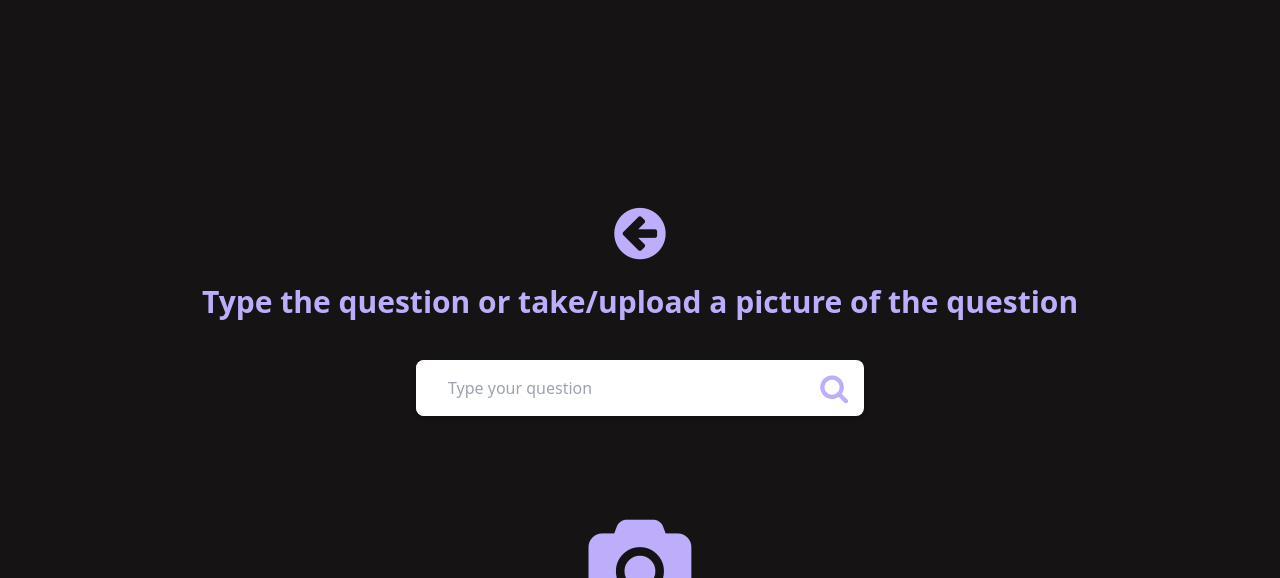
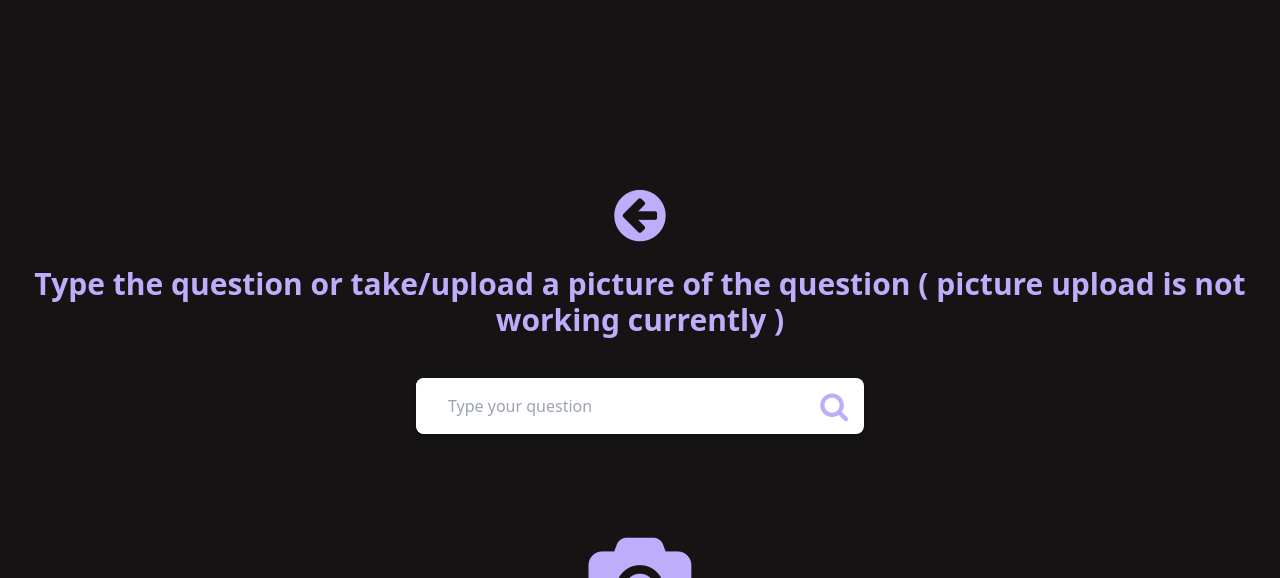
Before and after one commit to RezSat/ike, a Flask app: page /en/ict/ask in a window 1280 px wide. Shown: the top 578 px of the page. Run offline with Flask 3, Linux system fonts and the light colour scheme; parts of the project's set-up code (start-up, migrations or seed data) failed here and were passed over; some libraries are stand-ins or nearby versions.

Commit message:
not working

```diff
--- a/templates/en_ask.html
+++ b/templates/en_ask.html
@@ -14,7 +14,7 @@
 				<i class="fa fa-arrow-circle-left mt-5 mb-5 text-[#BEADFA] text-6xl" aria-hidden="true"></i>
 			</a>
 
-		    <h1 class="text-3xl font-bold mb-10 text-[#BEADFA]">Type the question or take/upload a picture of the question</h1>
+		    <h1 class="text-3xl font-bold mb-10 text-[#BEADFA]">Type the question or take/upload a picture of the question ( picture upload is not working currently )</h1>
 
 		    <form method="POST" action="/en/answer">
 		    	<input type="text" name="subject" value="{{ subject }}" hidden>
--- a/templates/si_ask.html
+++ b/templates/si_ask.html
@@ -14,7 +14,7 @@
 				<i class="fa fa-arrow-circle-left mt-5 mb-5 text-[#BEADFA] text-6xl" aria-hidden="true"></i>
 			</a>
 
-		    <h1 class="text-3xl font-bold mb-10 text-[#BEADFA]">ප්‍රශ්නය ටයිප් කරන්න හෝ ප්‍රශ්නයේ පින්තූරයක් එවන්න</h1>
+		    <h1 class="text-3xl font-bold mb-10 text-[#BEADFA]">ප්‍රශ්නය ටයිප් කරන්න හෝ ප්‍රශ්නයේ පින්තූරයක් එවන්න (පින්තූර යැවීම දැනට ක්‍රියා නොකරයි)</h1>
 
 		    <form method="POST" action="/si/answer">
 		    	<input type="text" name="subject" value="{{ subject }}" hidden>
```
Also changed, not shown: README.md.
